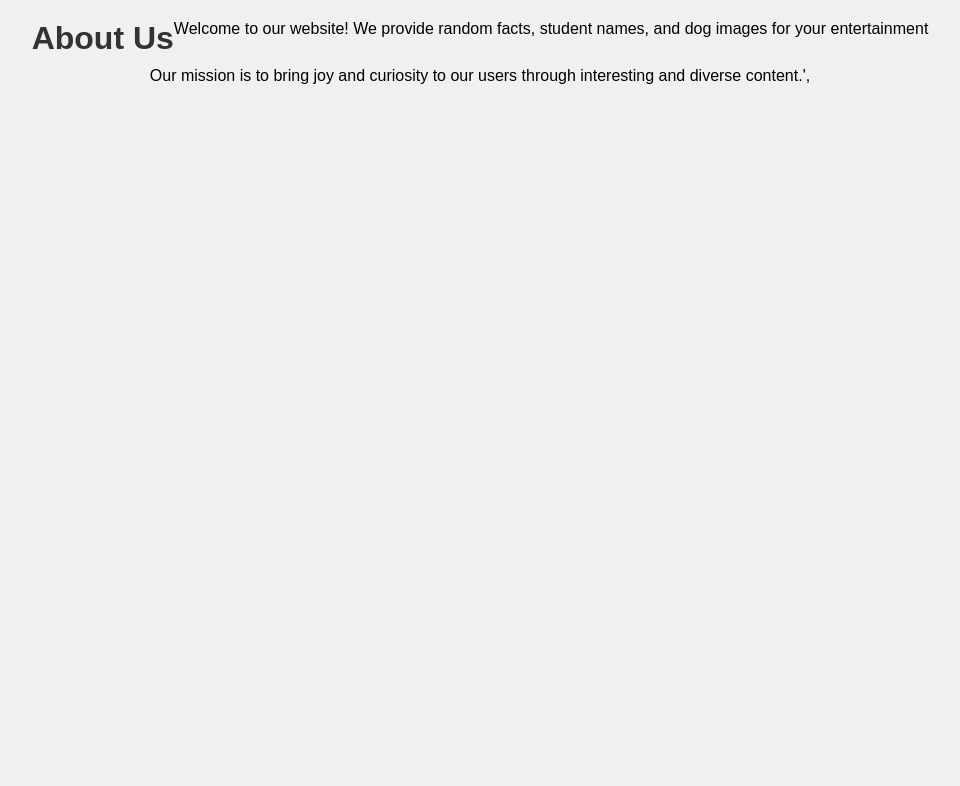
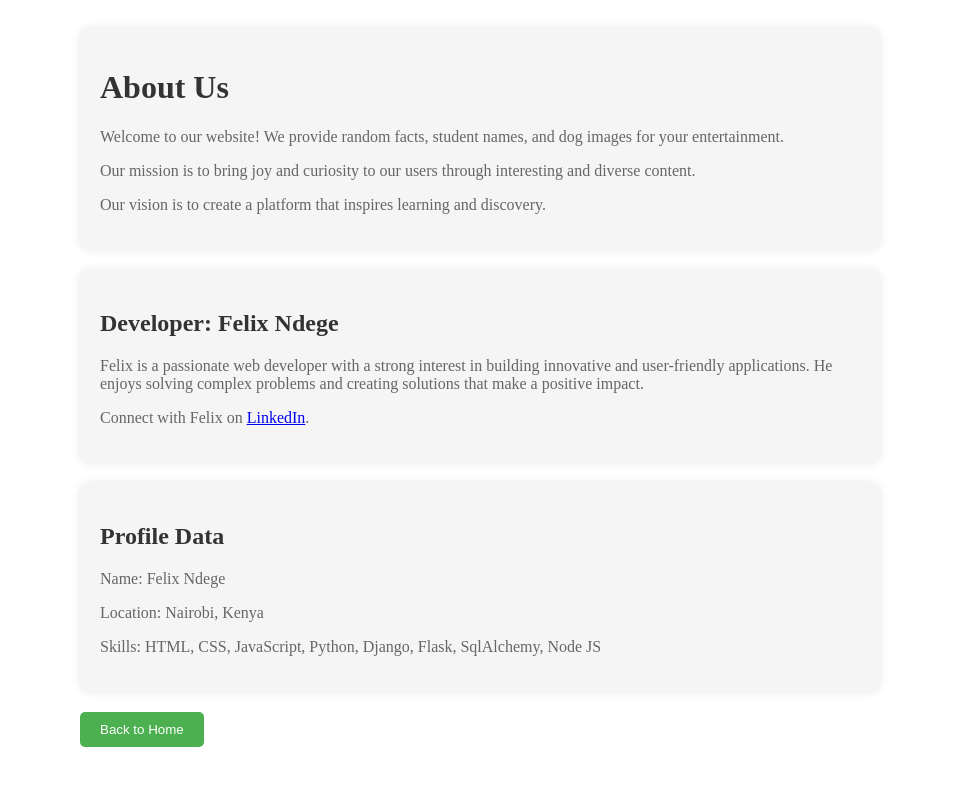
Before and after one commit to findech1/ApiBuildingHack, a Django app: template templates/about.html in a window 1280 px wide. Shown: the top 786 px of the page, without its empty margins (160-1120 px from the left). Run offline with Django 5.2, Linux system fonts and the light colour scheme; the template is opened without the code that fills it, so the values that code supplies are empty.

Commit message:
updated about page

```diff
--- a/templates/about.html
+++ b/templates/about.html
@@ -1,11 +1,76 @@
+<!DOCTYPE html>
+<html lang="en">
+<head>
+  <meta charset="UTF-8">
+  <meta name="viewport" content="width=device-width, initial-scale=1.0">
+  <title>About Us</title>
+  <style>
+    /* Container styles */
+    .container {
+      max-width: 800px;
+      margin: 0 auto;
+      padding: 20px;
+    }
 
+    /* Card styles */
+    .card {
+      background-color: #f5f5f5;
+      border-radius: 10px;
+      box-shadow: 0 0 10px rgba(0, 0, 0, 0.1);
+      padding: 20px;
+      margin-bottom: 20px;
+    }
 
-{% block content %}
-<link rel="stylesheet" href="/static/styles.css">
- <div class="container">
-    <h1>About Us</h1>
+    /* Heading styles */
+    h1, h2, h3 {
+      color: #333;
+    }
 
-    <p>Welcome to our website! We provide random facts, student names, and dog images for your entertainment</p>
-    <p>Our mission is to bring joy and curiosity to our users through interesting and diverse content.',</p>
- </div>
-{% endblock %}
+    /* Paragraph styles */
+    p {
+      color: #666;
+    }
+
+    /* Button styles */
+    .btn {
+      background-color: #4CAF50;
+      color: white;
+      padding: 10px 20px;
+      border: none;
+      border-radius: 5px;
+      cursor: pointer;
+      transition: background-color 0.3s;
+    }
+
+    /* Hover effect for buttons */
+    .btn:hover {
+      background-color: #023140;
+    }
+  </style>
+</head>
+<body>
+  <div class="container">
+    <div class="card">
+      <h1>About Us</h1>
+      <p>Welcome to our website! We provide random facts, student names, and dog images for your entertainment.</p>
+      <p>Our mission is to bring joy and curiosity to our users through interesting and diverse content.</p>
+      <p>Our vision is to create a platform that inspires learning and discovery.</p>
+    </div>
+
+    <div class="card">
+      <h2>Developer: Felix Ndege</h2>
+      <p>Felix is a passionate web developer with a strong interest in building innovative and user-friendly applications. He enjoys solving complex problems and creating solutions that make a positive impact.</p>
+      <p>Connect with Felix on <a href="https://linkedin.com/in/felixndege">LinkedIn</a>.</p>
+    </div>
+
+    <div class="card">
+      <h2>Profile Data</h2>
+      <p>Name: Felix Ndege</p>
+      <p>Location: Nairobi, Kenya</p>
+      <p>Skills: HTML, CSS, JavaScript, Python, Django, Flask, SqlAlchemy, Node JS</p>
+    </div>
+
+    <button class="btn" onclick="window.location.href='/';">Back to Home</button>
+  </div>
+</body>
+</html>
```
